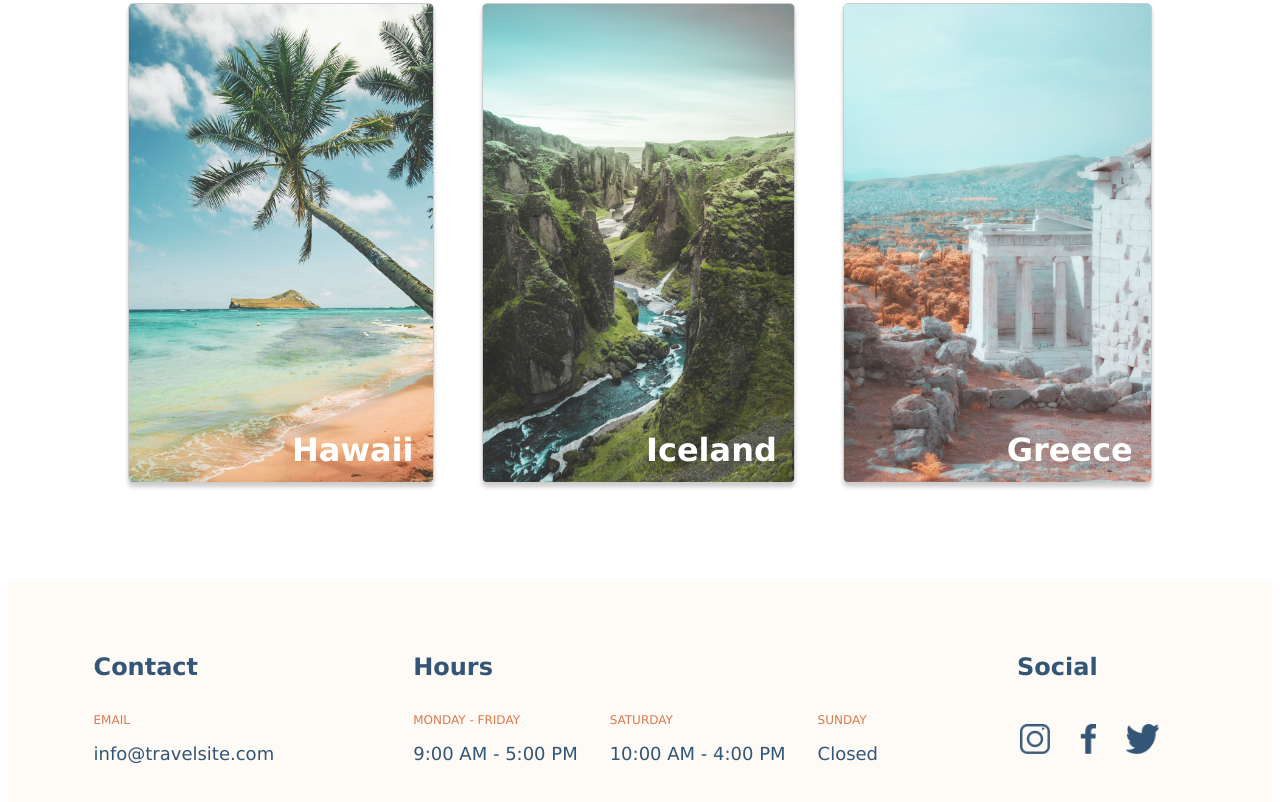
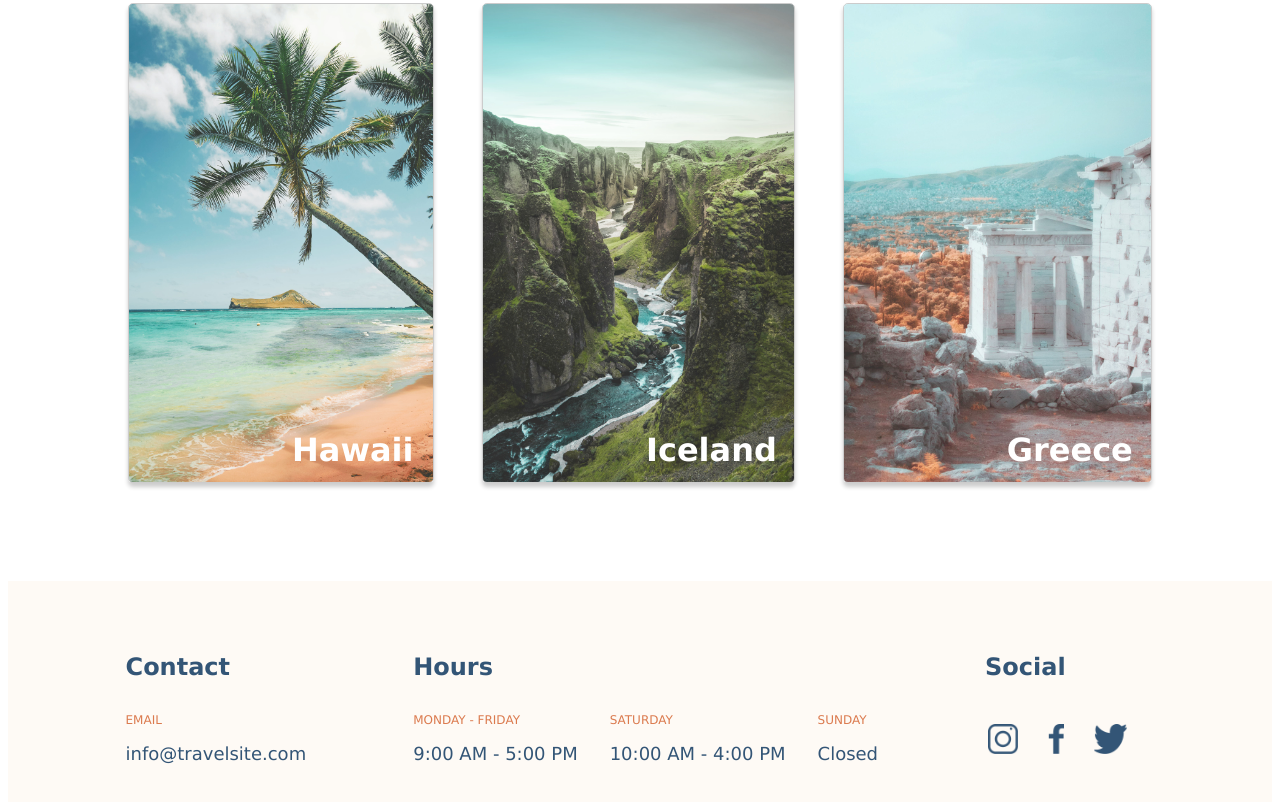
Before and after one commit to kirandhatt/travelsite, a plain HTML site: page index.html in a window 1280 px wide. Shown: the part 777-1579 px from the top of the page. Drawn offline with Linux system fonts and the light colour scheme.

Commit message:
update footer margin

```diff
--- a/css/global.css
+++ b/css/global.css
@@ -82,7 +82,7 @@ p {
     justify-content: space-around;
     align-items: flex-start;
     width: 100%;
-    padding: 2rem;
+    padding: 2rem 5rem;
 }
 
 .footer__contact, .footer__hours, .footer__social {
```
